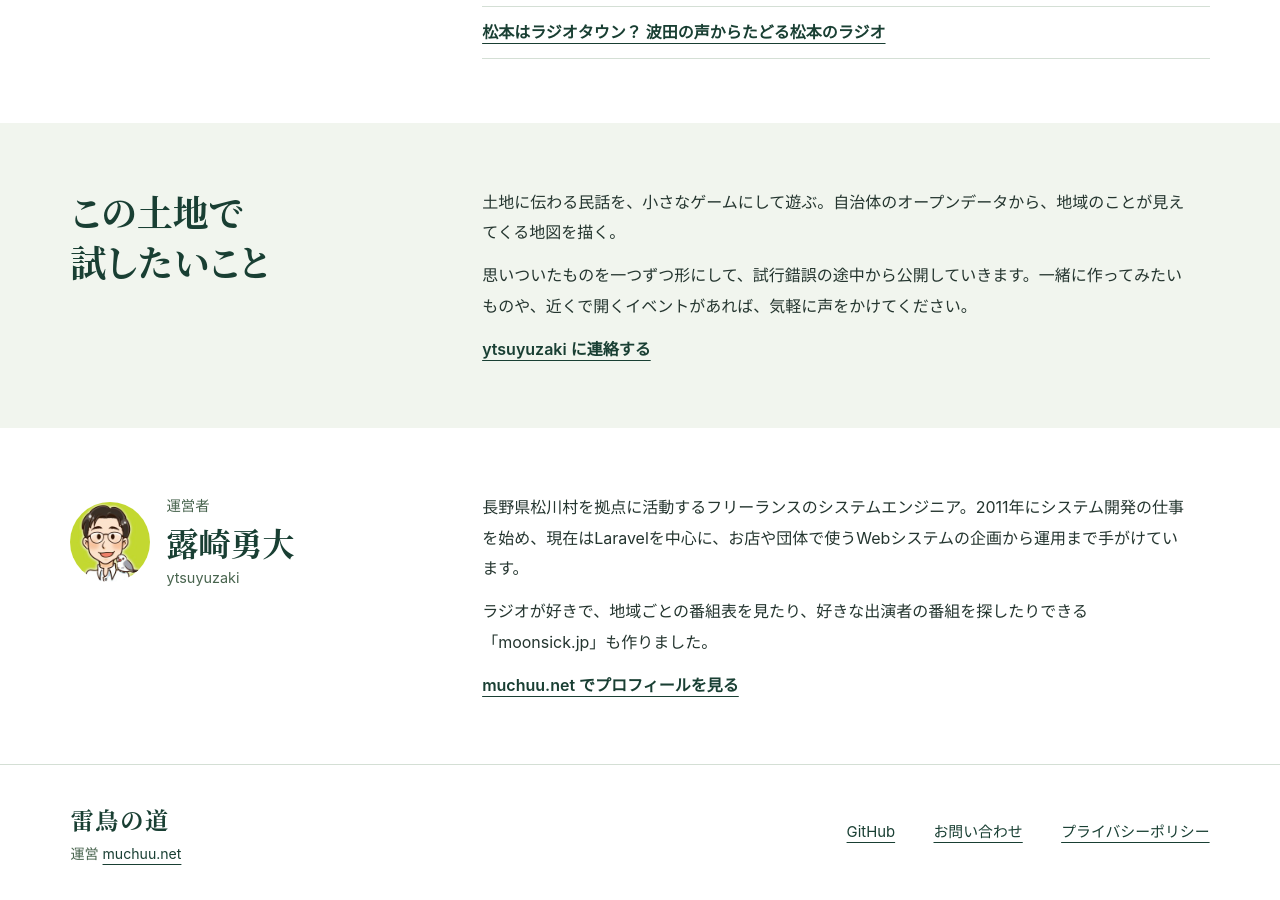
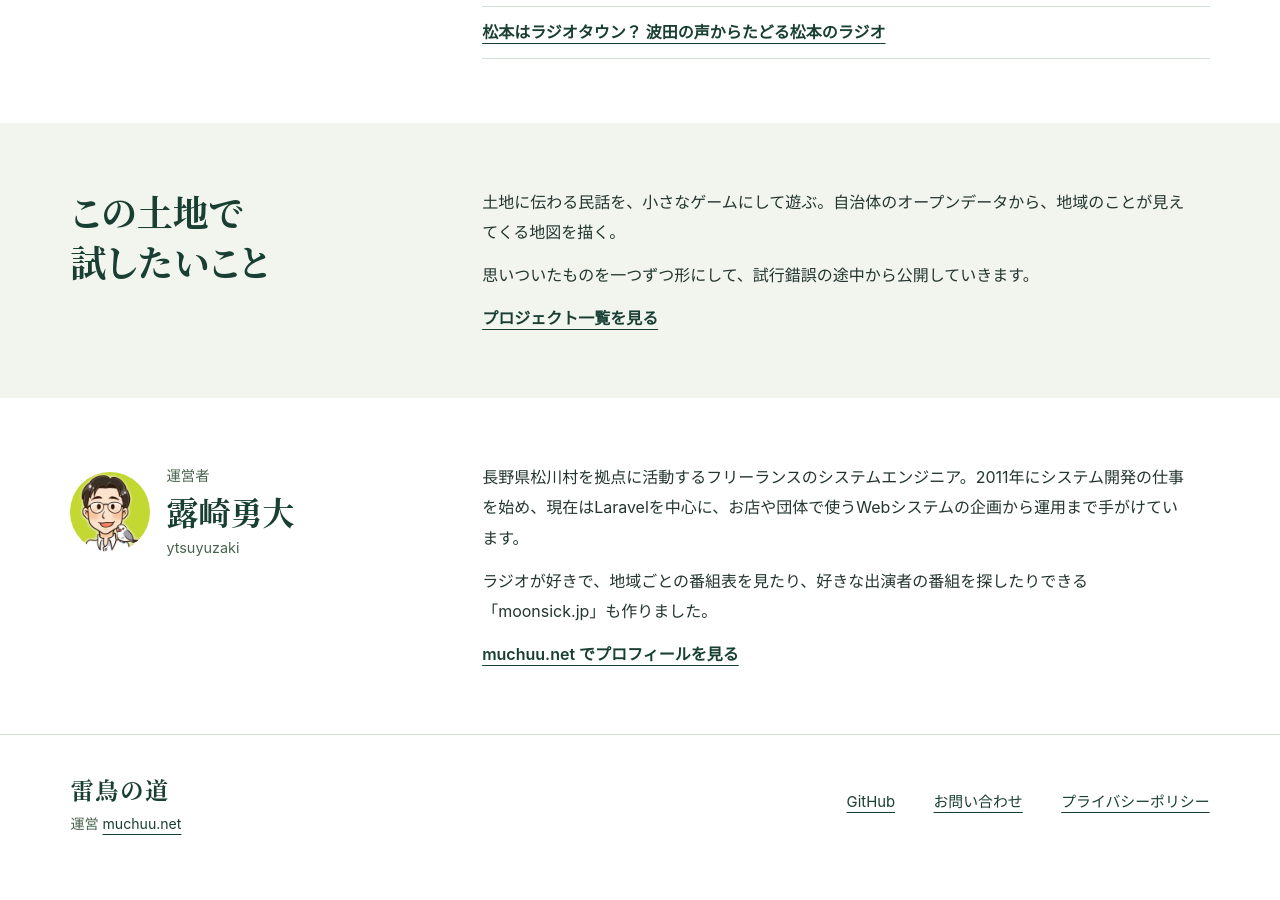
Before and after one commit to raichomichi/raichomichi.github.io, a Jekyll site: the page built from index.html, in a window 1280 px wide and 900 px high, scrolled down 1291 px. Built offline with Jekyll 4.4.1, drawn with Linux system fonts in a browser that asks for light colours; after the commit the page ends 2161 px from its top, so only the background shows below that.

Commit message:
トップページの「この土地で試したいこと」からプロジェクト一覧へ案内する

```diff
--- a/index.html
+++ b/index.html
@@ -30,8 +30,8 @@ permalink: /
     <h2 id="ideas-heading">この土地で<br>試したいこと</h2>
     <div class="field-copy">
       <p>土地に伝わる民話を、小さなゲームにして遊ぶ。自治体のオープンデータから、地域のことが見えてくる地図を描く。</p>
-      <p>思いついたものを一つずつ形にして、試行錯誤の途中から公開していきます。一緒に作ってみたいものや、近くで開くイベントがあれば、気軽に声をかけてください。</p>
-      <a class="text-link" href="{{ site.contact_url }}">ytsuyuzaki に連絡する</a>
+      <p>思いついたものを一つずつ形にして、試行錯誤の途中から公開していきます。</p>
+      <a class="text-link" href="{{ '/projects/' | relative_url }}">プロジェクト一覧を見る</a>
     </div>
   </div>
 </section>
```
